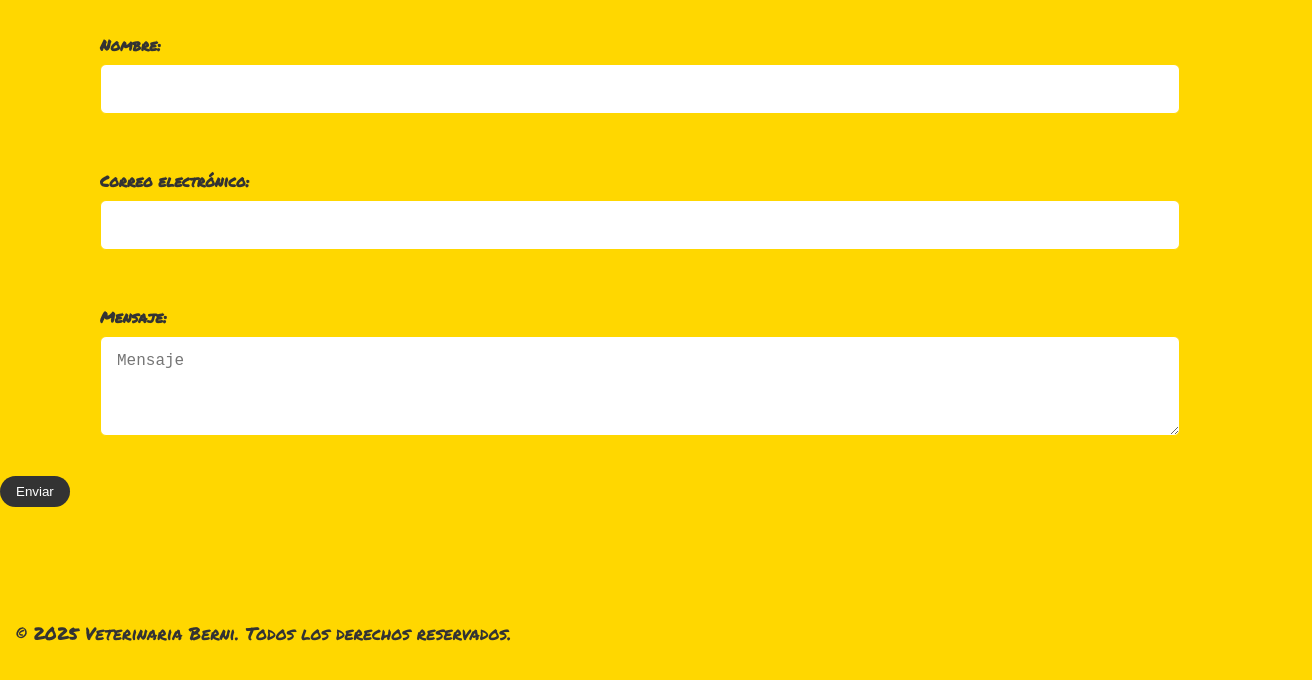
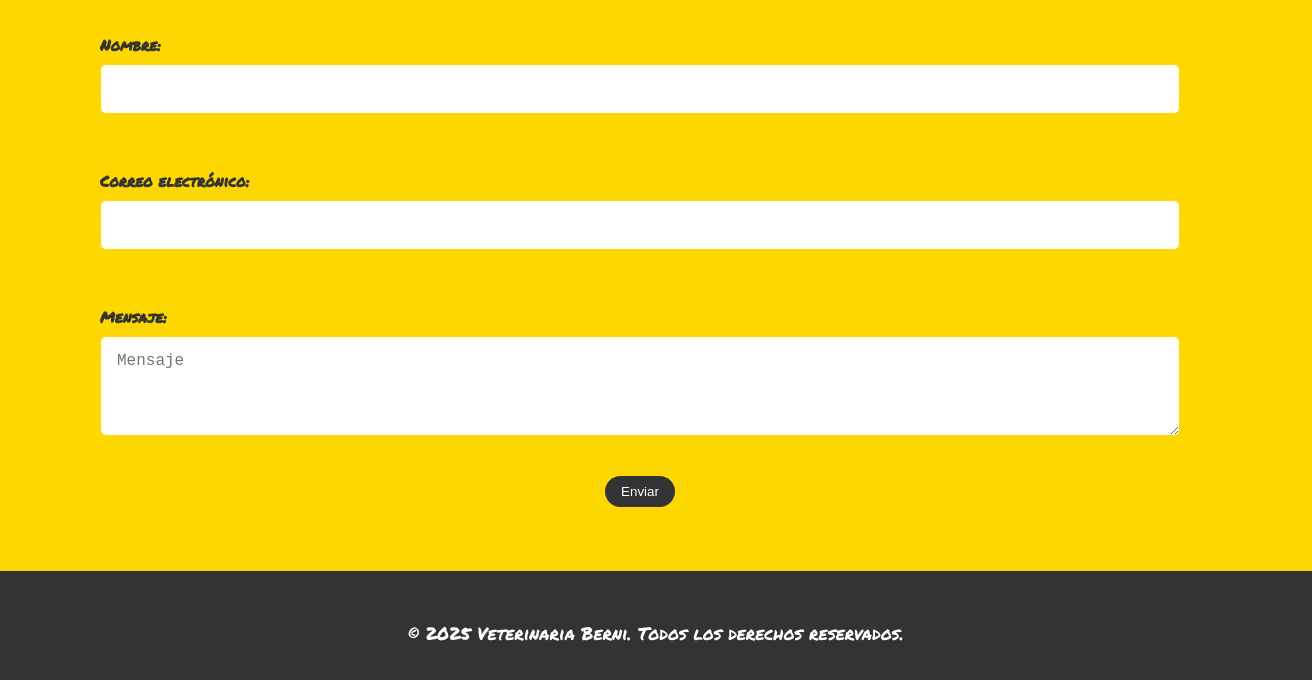
Before and after one commit to choski91/BiografiaVeterinariaBerni, a plain HTML site: page pages/contacto.html in a window 1280 px wide. Shown: the part 532-1212 px from the top of the page, 1312 px wide, since content can reach past the window. Drawn offline with Linux system fonts and the light colour scheme; a web font is replaced by a local one.

Commit message:
add/readme

```diff
--- a/pages/contacto.html
+++ b/pages/contacto.html
@@ -48,6 +48,7 @@
           required
         ></textarea></div>
         <button type="submit">Enviar</button>
+      <div id="Contacto"></div>
     </form>
     </main>
     <footer>
--- a/script.js
+++ b/script.js
@@ -39,7 +39,7 @@ document.querySelector("form").addEventListener("submit", function (event) {
     p.style.fontSize = "16px";
     p.appendChild(mensaje);
 
-    document.getElementById("Contacto").appendChild(p);
+    //document.getElementById("Contacto").appendChild(p);
   }
   else {
 
--- a/style.css
+++ b/style.css
@@ -69,22 +69,25 @@ ul {
 }
 
 footer {
-   color: var(--color-texto-general);
-   padding: 1rem;
-   text-align: center;
-   margin-top: 5rem;
+  background-color: var(--color-header-fondo);
+  width: 100%;
+  color: var(--color-texto-claro);
+  display: flex;
+  flex-direction: column;
+  align-items: center;
+  gap: 1rem;
+  padding: 2rem 1rem;
 }
 
 button {
-   margin-top: 1rem;
+   margin: 1rem auto 0;
    padding: 0.5rem 1rem;
+   display: block;
    background-color: var(--color-header-fondo);
    color: var(--color-texto-claro);
    border: none;
    border-radius: 100px;
    cursor: pointer;
-   display: block;
-
 }
 
 
@@ -190,6 +193,7 @@ a:focus {
    gap: 1rem;
    width: 100%;
    box-sizing: border-box;
+   flex: 1;
 }
 
 #titulo-home {
```
Also changed, not shown: screenshots/image.png (added), 1 other file.
